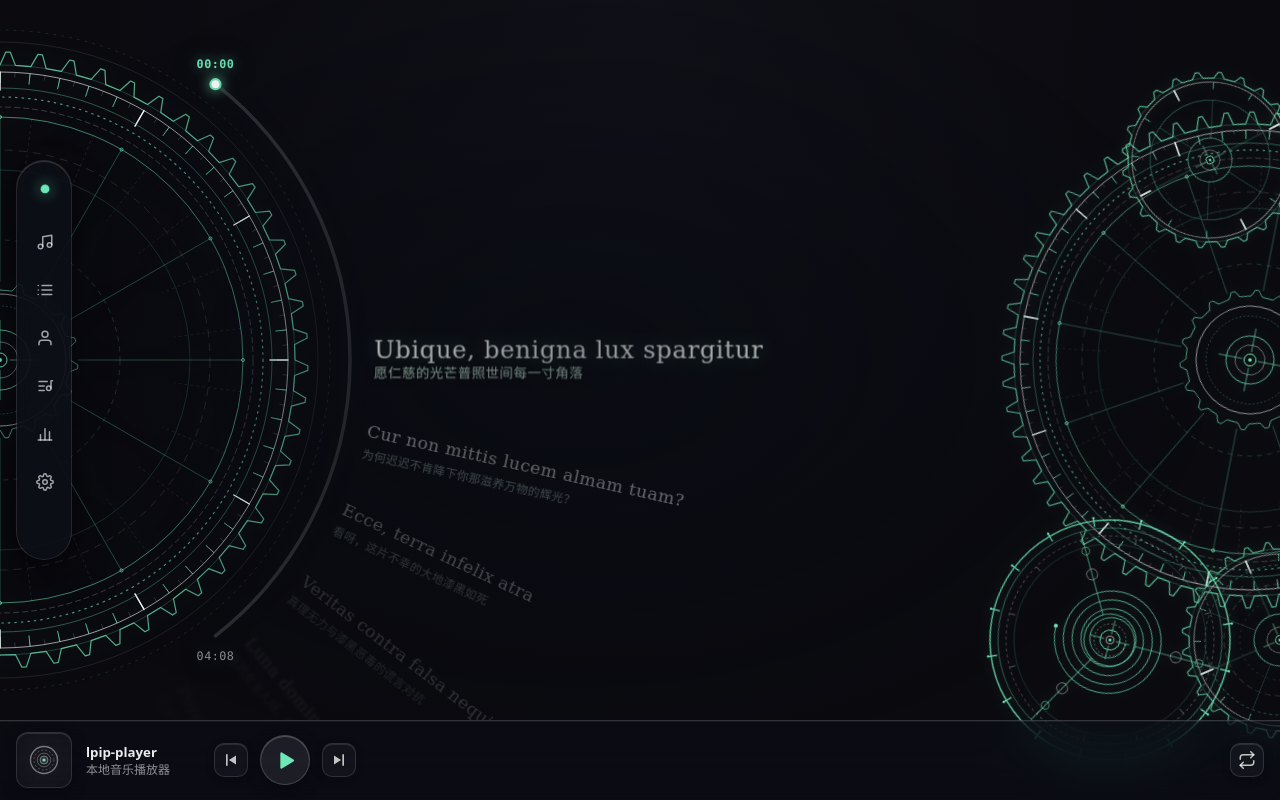
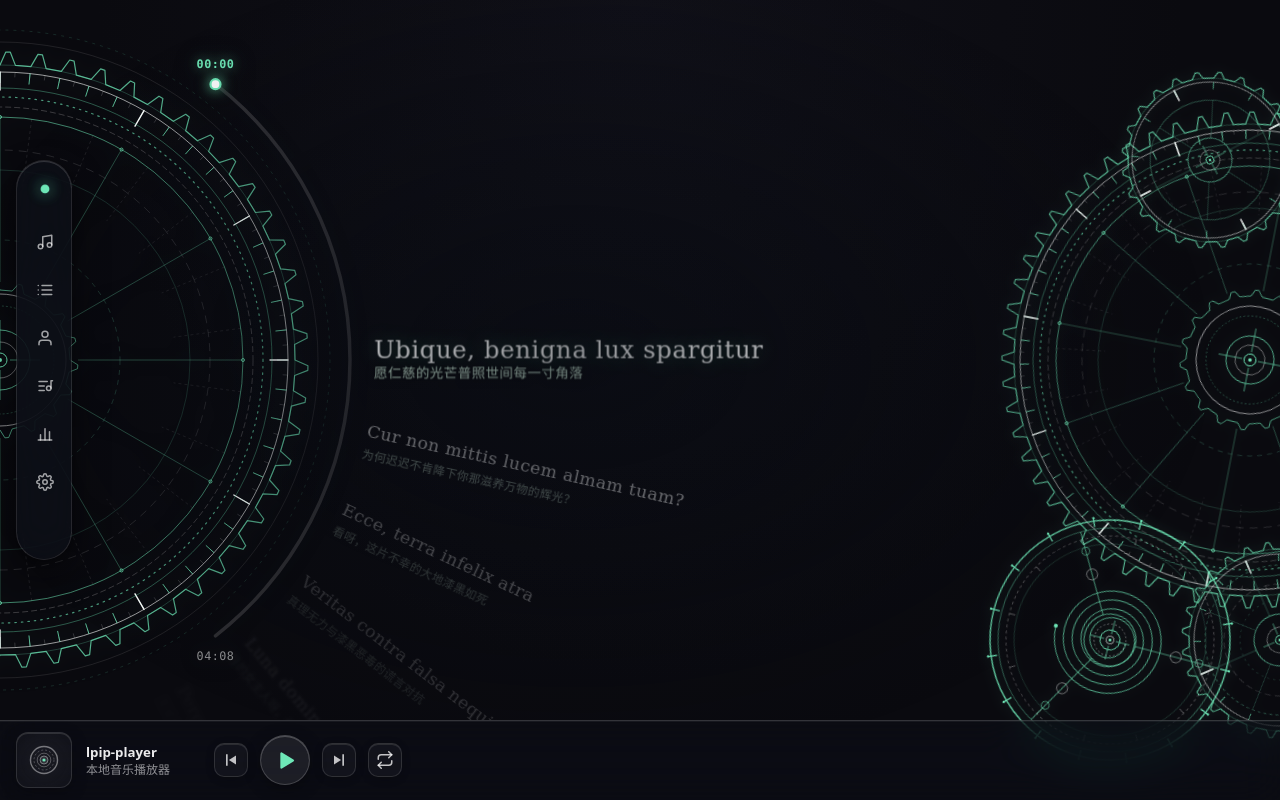
Before and after one commit to lpipp/lpip-player, a React (Vite) app in the folder src/renderer/: page / in a window 1280 px wide. Shown: the top 800 px of the page. Built offline with nearby package versions, Linux system fonts and the light colour scheme.

Commit message:
feat(ui): 将播放模式切换按键移至播放控制组右侧紧随下一曲排布

```diff
--- a/src/renderer/src/components/StatusBar.css
+++ b/src/renderer/src/components/StatusBar.css
@@ -149,6 +149,50 @@
   justify-content: flex-start;
   gap: 6px;
   line-height: 1;
+}
+
+.status-bar-quality-badge {
+  font-family: var(--font-family-hint);
+  font-size: var(--font-size-hint, 12px);
+  font-weight: 700;
+  padding: 1px 4px;
+  border-radius: 4px;
+  letter-spacing: 0.5px;
+  line-height: 1.1;
+  flex-shrink: 0;
+}
+
+.status-bar-quality-badge.badge-sq {
+  color: #38bdf8;
+  background: rgba(56, 189, 248, 0.12);
+  border: 1px solid rgba(56, 189, 248, 0.35);
+}
+
+.status-bar-quality-badge.badge-hi-res {
+  color: #fbbf24;
+  background: rgba(251, 191, 36, 0.12);
+  border: 1px solid rgba(251, 191, 36, 0.35);
+}
+
+.status-bar-quality-badge.badge-hq {
+  color: #6ee7b7;
+  background: rgba(110, 231, 183, 0.12);
+  border: 1px solid rgba(110, 231, 183, 0.35);
+}
+
+.status-bar-quality-badge.badge-std {
+  color: rgba(255, 255, 255, 0.6);
+  background: rgba(255, 255, 255, 0.08);
+  border: 1px solid rgba(255, 255, 255, 0.15);
+}
+
+.status-bar-meta-artist {
+  font-family: var(--font-family-hint);
+  font-size: var(--font-size-hint, 12px);
+  color: var(--theme-text-secondary, rgba(255, 255, 255, 0.5));
+  white-space: nowrap;
+  overflow: hidden;
+  text-overflow: ellipsis;
 }
 
 /* ------------------------------------------------------------
@@ -375,61 +419,8 @@
 }
 
 /* ------------------------------------------------------------
-   右侧扩展区 (Mode Toggle)
+   播放模式切换按键 (34px × 34px 圆角方块，紧随下一曲按键右侧)
    ------------------------------------------------------------ */
-.status-bar-right-section {
-  display: flex;
-  align-items: center;
-  justify-content: flex-end;
-  gap: 16px;
-  margin-left: auto;
-  flex-shrink: 0;
-  user-select: none;
-}
-
-.status-bar-quality-badge {
-  font-family: var(--font-family-hint);
-  font-size: var(--font-size-hint, 12px);
-  font-weight: 700;
-  padding: 1px 4px;
-  border-radius: 4px;
-  letter-spacing: 0.5px;
-  line-height: 1.1;
-  flex-shrink: 0;
-}
-
-.status-bar-quality-badge.badge-sq {
-  color: #38bdf8;
-  background: rgba(56, 189, 248, 0.12);
-  border: 1px solid rgba(56, 189, 248, 0.35);
-}
-
-.status-bar-quality-badge.badge-hi-res {
-  color: #fbbf24;
-  background: rgba(251, 191, 36, 0.12);
-  border: 1px solid rgba(251, 191, 36, 0.35);
-}
-
-.status-bar-quality-badge.badge-hq {
-  color: #6ee7b7;
-  background: rgba(110, 231, 183, 0.12);
-  border: 1px solid rgba(110, 231, 183, 0.35);
-}
-
-.status-bar-quality-badge.badge-std {
-  color: rgba(255, 255, 255, 0.6);
-  background: rgba(255, 255, 255, 0.08);
-  border: 1px solid rgba(255, 255, 255, 0.15);
-}
-
-.status-bar-meta-artist {
-  font-family: var(--font-family-hint);
-  font-size: var(--font-size-hint, 12px);
-  color: var(--theme-text-secondary, rgba(255, 255, 255, 0.5));
-  white-space: nowrap;
-  overflow: hidden;
-  text-overflow: ellipsis;
-}
 
 /* 模式按键: 34px × 34px 圆角方块 (与上一曲/下一曲一致) */
 .status-bar-btn-mode {
--- a/src/renderer/src/components/StatusBar.tsx
+++ b/src/renderer/src/components/StatusBar.tsx
@@ -225,10 +225,7 @@ export default function StatusBar({
             <path d="M6 6.5L14.5 12 6 17.5v-11zm10-1.5h2v14h-2V5z" />
           </svg>
         </button>
-      </div>
 
-      {/* 右侧扩展区: 播放模式切换 */}
-      <div className="status-bar-right-section" aria-label="播放辅助控制">
         {/* 播放模式切换按键 (列表循环 / 随机播放 / 单曲循环) */}
         <button
           type="button"
```
